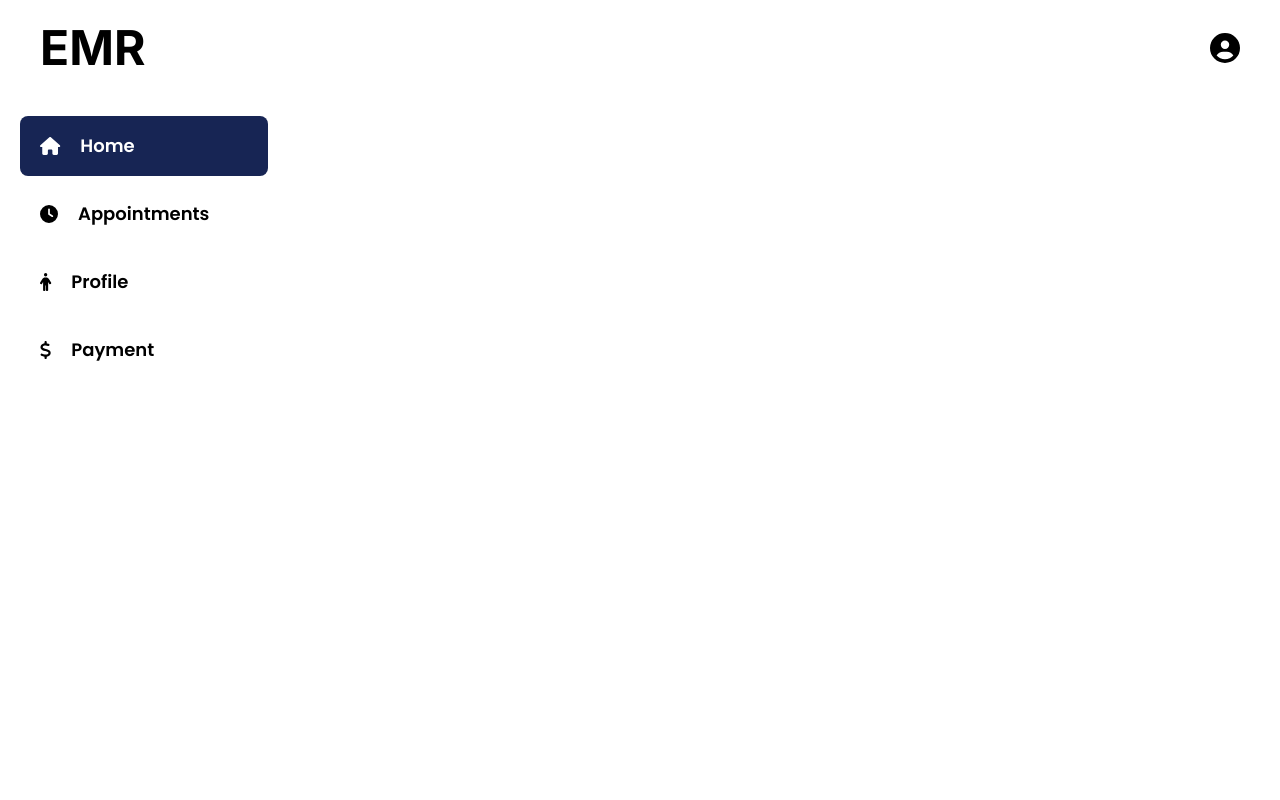
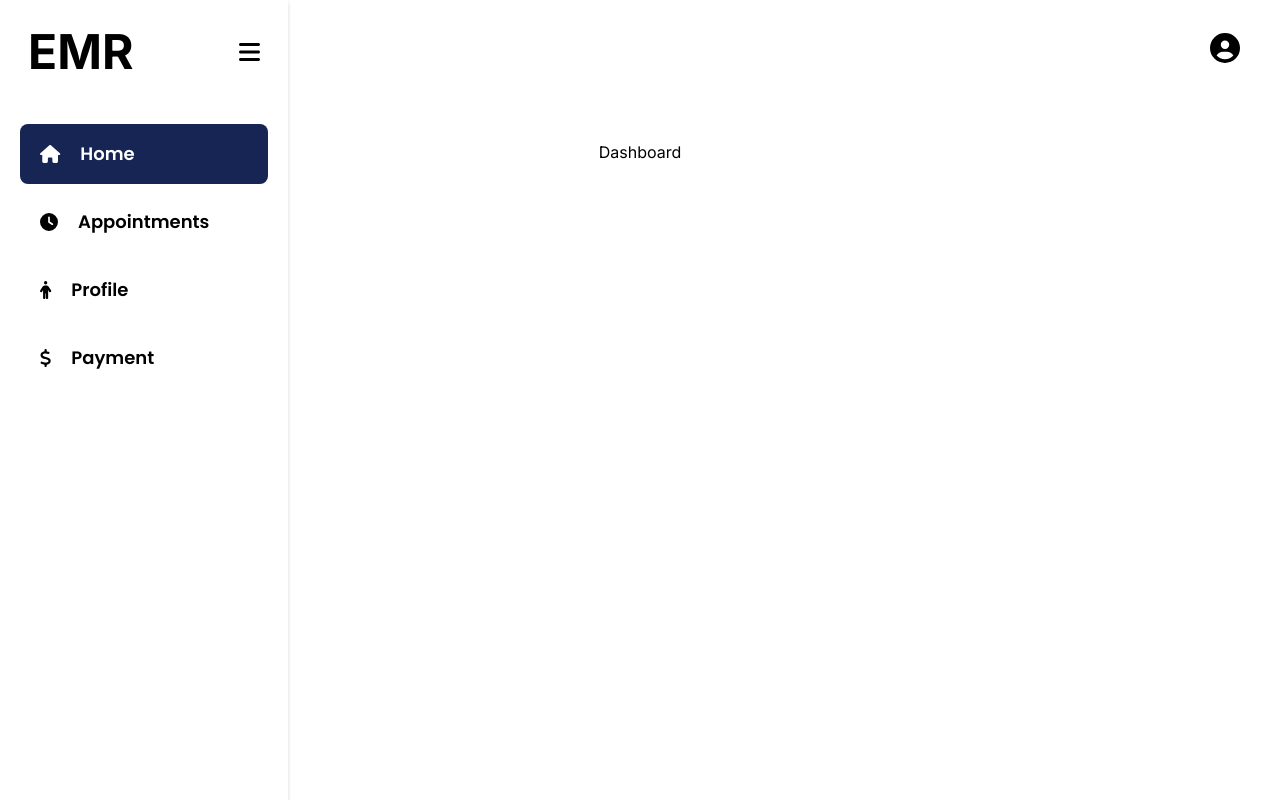
Before and after one commit to CareInnovate/EMR-System, a Next.js app: page / in a window 1280 px wide. Built offline with nearby package versions, Linux system fonts and the light colour scheme.

Commit message:
Slight modification

```diff
--- a/app/_components/Aside.tsx
+++ b/app/_components/Aside.tsx
@@ -1,7 +1,10 @@
 "use client";
 import {
+	faBars,
+	faBurger,
 	faClock,
 	faDollar,
+	faHamburger,
 	faHome,
 	faPerson,
 } from "@fortawesome/free-solid-svg-icons";
@@ -19,15 +22,28 @@ const Aside = () => {
 		{ path: "/payment", title: "Payment", icon: faDollar },
 	];
 	return (
-		<aside className="fixed top-24 w-72 p-5 flex flex-col gap-2 text-lg left-0 bg-white h-full">
+		<aside className="absolute top-0 w-72 p-5 flex flex-col gap-2 text-lg left-0 bg-white h-full ">
+			<div className="mb-8 p-2 flex justify-between items-center">
+				<Link href={"/"} className=" text-5xl font-bold">
+					EMR
+				</Link>
+				<FontAwesomeIcon
+					icon={faBars}
+					className="text-2xl cursor-pointer"
+				/>
+			</div>
 			{tabs.map((val, ind) => {
 				return (
 					<Link
 						key={ind}
 						href={val.path}
-						className={`px-5 py-4 cursor-pointer rounded-lg flex gap-5 items-center hover:bg-slate-200 ${
+						className={`px-5 py-4 cursor-pointer rounded-lg flex gap-5 items-center  ${
 							poppins.className
-						} ${val.path === path ? "bg-blue-950 text-white" : ""}`}
+						} ${
+							val.path === path
+								? "bg-blue-950 text-white hover:bg-blue-900"
+								: "hover:bg-blue-100"
+						}`}
 					>
 						<FontAwesomeIcon icon={val.icon} />
 						{val.title}
--- a/app/_components/Nav.tsx
+++ b/app/_components/Nav.tsx
@@ -4,9 +4,8 @@ import Link from "next/link";
 
 const Nav = () => {
 	return (
-		<nav className="h-24 flex flex-col items-center justify-center px-10 mb-10 relative">
-			<div className="w-full flex justify-between items-center text-5xl font-bold">
-				<Link href={"/"}>EMR</Link>
+		<nav className="h-24 flex flex-col items-center justify-center mb-10 relative px-10">
+			<div className="w-full flex justify-end items-center text-5xl font-bold">
 				<ProfileMenu />
 			</div>
 			{/* <Tabs /> */}
--- a/app/appointments/page.tsx
+++ b/app/appointments/page.tsx
@@ -1,6 +1,6 @@
 export default function Appointments() {
 	return (
-		<main className="w-4/5 inset-0 m-auto flex flex-col items-center gap-3 p-5">
+		<main className="w-4/5 inset-0 m-auto flex flex-col items-center gap-3 py-1 px-5">
 			<h1 className="text-4xl mb-5 w-3/4 text-left">My Appointments</h1>
 			<table className="w-3/4 text-lg bg-red-100">
 				<thead>
--- a/app/globals.css
+++ b/app/globals.css
@@ -12,3 +12,7 @@ th,
 td {
 	padding: 15px;
 }
+
+aside {
+	box-shadow: rgba(0, 0, 0, 0.16) 0px 3px 4px;
+}
--- a/app/page.tsx
+++ b/app/page.tsx
@@ -1,5 +1,7 @@
 export default function Home() {
 	return (
-		<main className="w-4/5 inset-0 m-auto flex flex-col items-center gap-3 p-5"></main>
+		<main className="w-4/5 inset-0 m-auto flex flex-col items-center gap-3 py-1 px-5">
+			<div>Dashboard</div>
+		</main>
 	);
 }
--- a/app/payment/page.tsx
+++ b/app/payment/page.tsx
@@ -1,6 +1,6 @@
-export default function Appointments() {
+export default function Payment() {
 	return (
-		<main className="w-4/5 inset-0 m-auto flex flex-col items-center gap-3 p-5">
+		<main className="w-4/5 inset-0 m-auto flex flex-col items-center gap-3 py-1 px-5">
 			<h1 className="text-4xl mb-5 w-3/4 text-left">Payment</h1>
 		</main>
 	);
--- a/app/profile/page.tsx
+++ b/app/profile/page.tsx
@@ -1,6 +1,6 @@
 export default function Profile() {
 	return (
-		<main className="w-4/5 inset-0 m-auto flex flex-col items-center gap-3 p-5">
+		<main className="w-4/5 inset-0 m-auto flex flex-col items-center gap-3 py-1 px-5">
 			<h1 className="text-4xl mb-5 w-3/4 text-left">My Profile</h1>
 			<div className="flex w-3/4">
 				<div className="min-w-32 w-max flex flex-col gap-1 text-lg font-bold">
```
